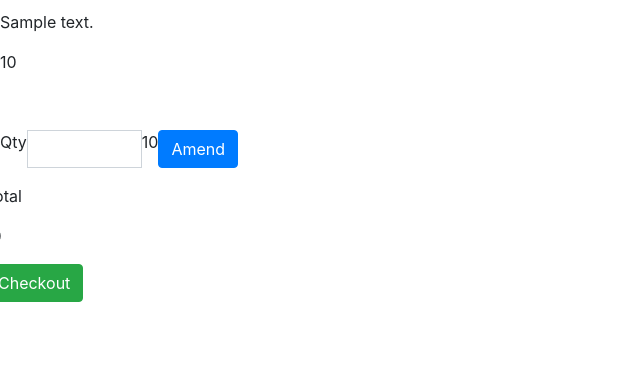
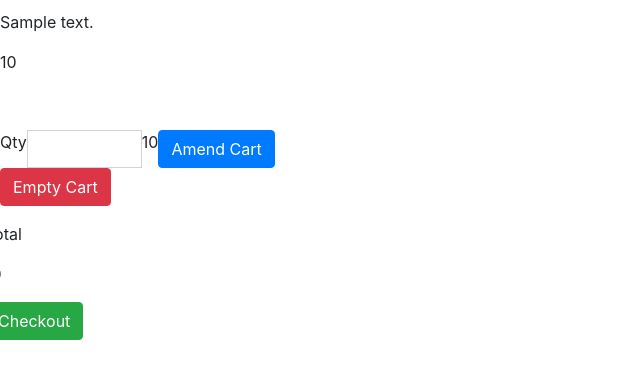
Before and after one commit to stiophan0309/horizon-sah, a Django app: template cart/templates/cart.html in a window 1280 px wide. Shown: the part 100-479 px from the top of the page, without its empty margins (0-640 px from the left). Run offline with Django 3.2, Linux system fonts and the light colour scheme; the template is opened without the code that fills it: most values are stand-ins (such as "Sample title", 1, 10 or a date in 2020); grey boxes marked "Sample" are stand-in pictures; some libraries are stand-ins or nearby versions.

Commit message:
Added remove from cart function, tested adding, a,dnding and removing items from cart, all OK

```diff
--- a/cart/templates/cart.html
+++ b/cart/templates/cart.html
@@ -26,8 +26,13 @@
                             <div class="input-group-addon">{{item.quantity}}</div>
                         </div>
                     </div><br>
-                    <button type="submit" class="btn btn-primary"><span class="glyphicon glyphicon-edit" aria-hidden="true"></span>Amend</button>
+                    <button type="submit" class="btn btn-primary"><span class="glyphicon glyphicon-edit" aria-hidden="true"></span>Amend Cart</button>
                 </form>
+                <form class="form-inline" method="post" action="{% url 'remove_from_cart' item.id %}">
+                    {% csrf_token %}
+                    <button type="submit" class="btn btn-danger"><span class="glyphicon glyphicon-edit" aria-hidden="true"></span>Empty Cart</button>
+                </form>
+
             </p>
         </div>
     </div>
--- a/cart/views.py
+++ b/cart/views.py
@@ -27,6 +27,7 @@ def remove_from_cart(request, id):
 
     request.session['cart'] = cart
     return redirect(reverse('view_cart'))
+        #Add popup to give users option where to go after emptying cart
 
 def adjust_cart(request, id):
     """
```
